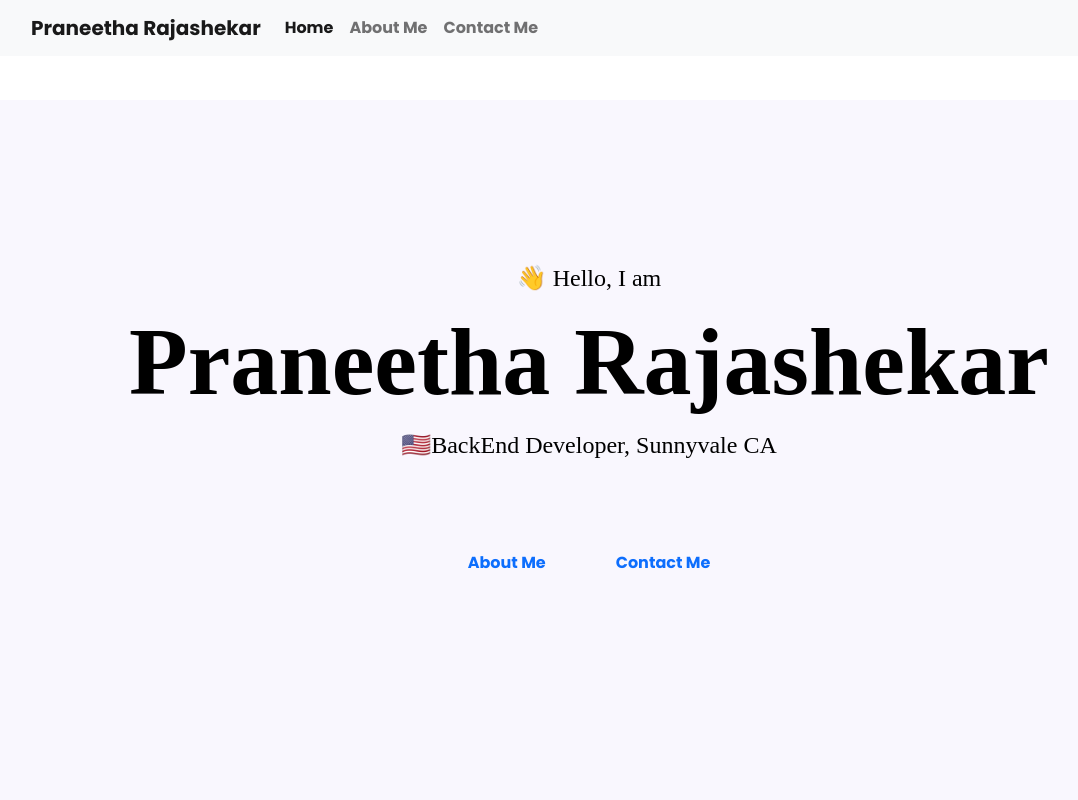
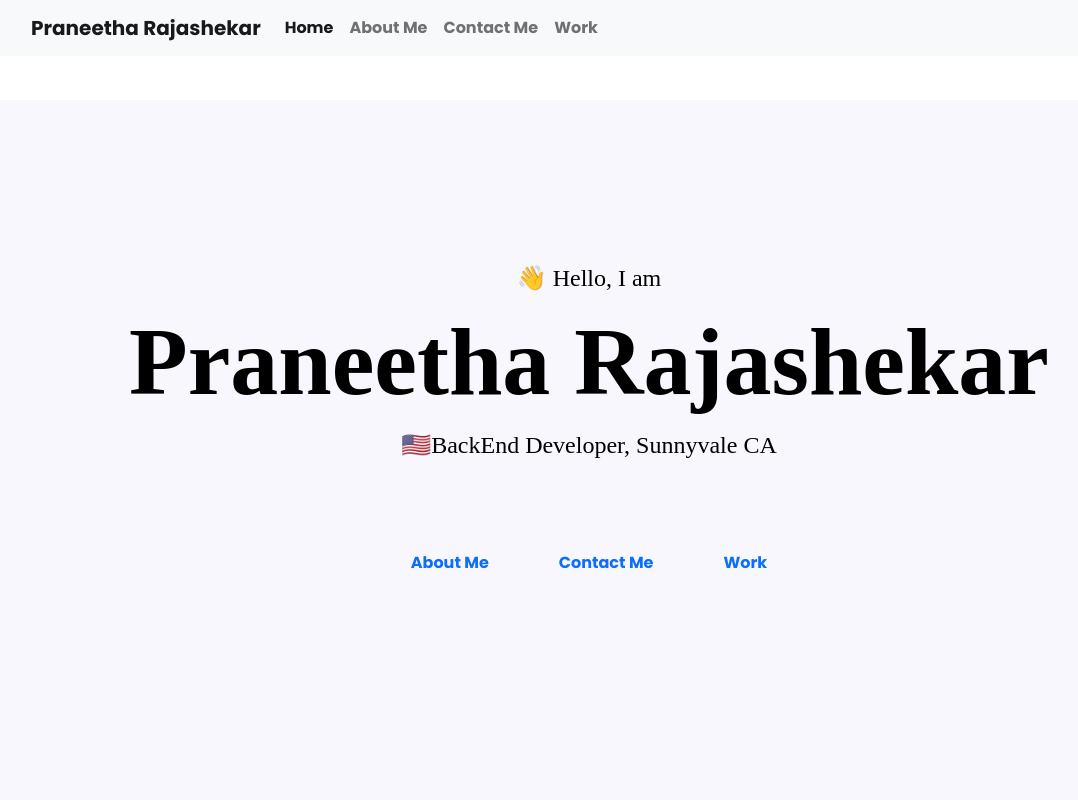
Before and after one commit to NeetuKV/portfolio-project-lastweekR, a plain HTML site: page index.html in a window 1280 px wide. Shown: the top 800 px of the page, without its empty margins (51-1129 px from the left). Drawn offline with nearby package versions, Linux system fonts and the light colour scheme.

Commit message:
link to work.html

```diff
--- a/index.html
+++ b/index.html
@@ -69,6 +69,14 @@
                 >Contact Me</a
               >
             </li>
+            <li class="nav-item">
+              <a
+                class="nav-link"
+                href="work.html"
+                title="View Work of Praneetha Rajashekar"
+                >Work</a
+              >
+            </li>
           </ul>
         </div>
       </div>
@@ -92,6 +100,12 @@
         >
           Contact Me</a
         >
+        <a
+          href="work.html"
+          class="work-link"
+          title="Work of Praneetha Rajashekar"
+          >Work
+        </a>
       </div>
     </div>
 
```
